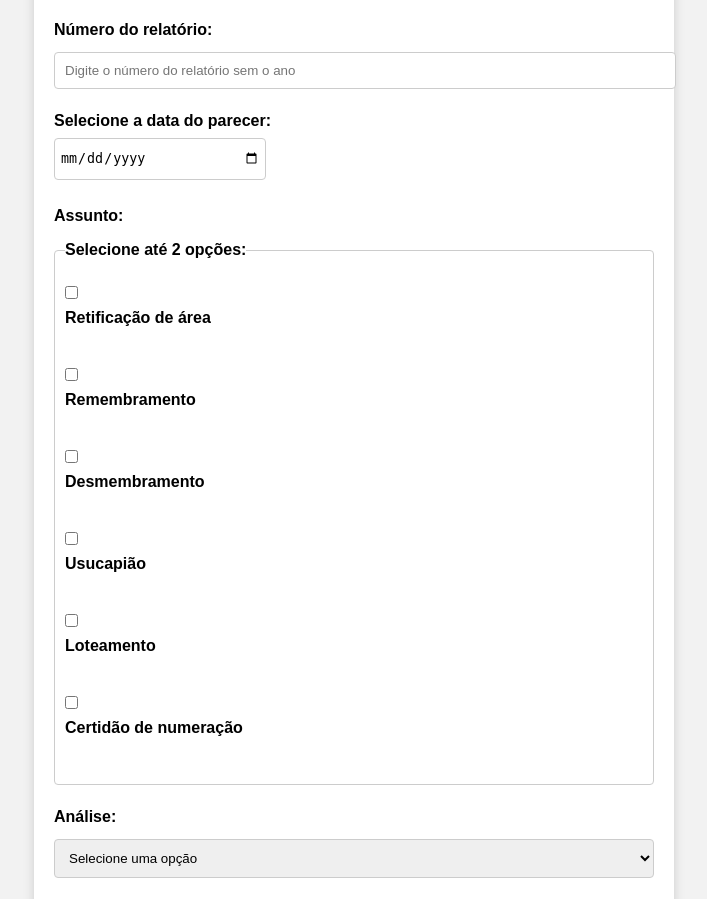
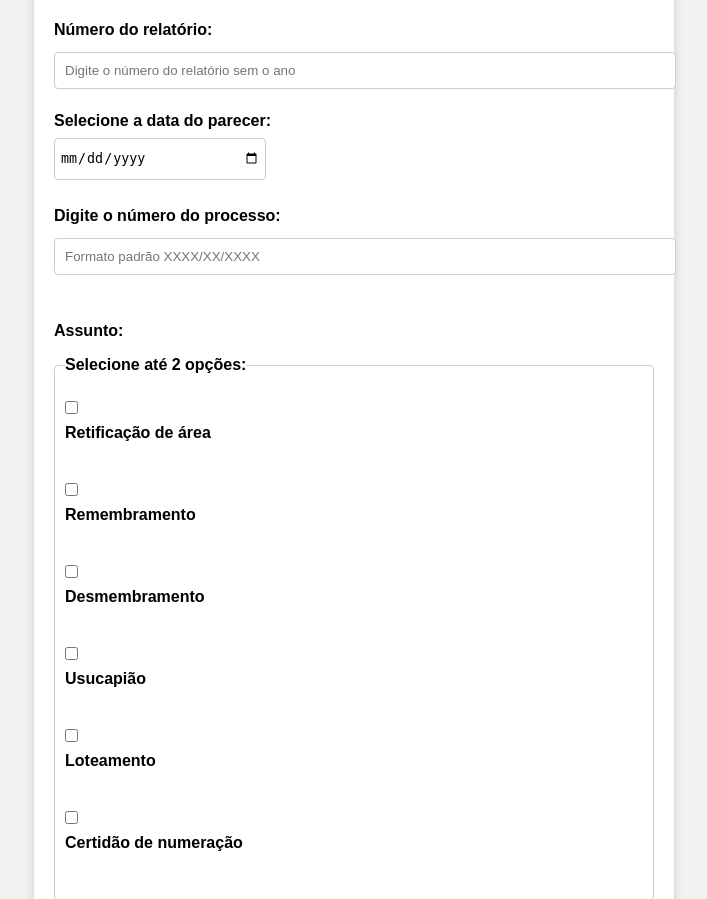
Before and after one commit to Fabricio-carmo96/Relatorio_tecnico_processos, a PHP site: page / in a window 1280 px wide. Shown: the part 522-1421 px from the top of the page, without its empty margins (286-993 px from the left). Run offline with PHP 8.4, Linux system fonts and the light colour scheme.

Commit message:
n_processo, n_relatorio, botão download

```diff
--- a/index.php
+++ b/index.php
@@ -164,6 +164,9 @@ include_once 'conexao.php';
     <label for="data-parecer">Selecione a data do parecer:</label>
       <input type="date" id="data-parecer" name="data-parecer">
   </br></br>
+    <label for="n_processo">Digite o número do processo:</label>
+      <input type="text" id="n_processo" name="n_processo" pattern="\d{4}\/\d{2}\/\d{4}" required placeholder="Formato padrão XXXX/XX/XXXX">
+</br></br>
       <label for="assunto">Assunto:</label>
     <fieldset>
         <legend>Selecione até 2 opções:</legend>
@@ -366,6 +369,8 @@ if ($_SERVER["REQUEST_METHOD"] == "POST") {
       $profissoes[] = $profissao;
       $creas[] = $crea;
     }
+    $n_processo = $_POST['n_processo'];
+    $n_relatorio = $_POST['n_relatorio'];
     $anoAtual = date("Y");
     $data_recebimento = $_POST['data-recebimento'];
     $data_formatada = date('d-m-Y', strtotime($data_recebimento));
@@ -398,7 +403,7 @@ if ($_SERVER["REQUEST_METHOD"] == "POST") {
     }
     $matNao_existente = isset($_POST['MatnaoExistente']) ? true : false;
     if ($matNao_existente) {
-      $matriculaImovel = "Não existe";
+      $matriculaImovel = "Não anexado ao processo";
       $textMatricula = "Devido a não existência de matrícula, a área técnica se exime de qualquer responsabilidade sobre o processo de afirmação de propriedade. Nos atendo à comparação do levantamento planimétrico com o registro da ortofoto em prefeitura. É importante afirmar que a escritura de compra e venda se trata de acordo bilateral entre o comprador e o vendedor, portanto não é um documento oficial para afirmação de propriedade.";
     } else {
       $matriculaImovel = $_POST['matricula'];
@@ -502,25 +507,25 @@ if ($_SERVER["REQUEST_METHOD"] == "POST") {
     $textGeral ='';
 
     if ($deslocamento == "deslNao" && $sobreposicao == "sobNao" && $invasao == "invNao" && $diferenca == "difNao") {
-      $textGeral = 'Após verificação dos arquivos apresentados à Prefeitura Municipal de Itabira referentes ao levantamento realizado, não foram identificados deslocamentos, sobreposições, nem invasão de vias públicas. Recomenda-se que a Prefeitura Municipal de Itabira opte pelo deferimento do processo XXXX/XX/XXXX.';
+      $textGeral = 'Após verificação dos arquivos apresentados à Prefeitura Municipal de Itabira referentes ao levantamento realizado, não foram identificados deslocamentos, sobreposições, nem invasão de vias públicas. Recomenda-se que a Prefeitura Municipal de Itabira opte pelo deferimento do processo '.$n_processo.'.';
     }
     else if ($deslocamento == "deslNao" && $sobreposicao == "sobNao" && $invasao == "invNao" && $diferenca == "difSim") {
-      $textGeral = 'Após verificação dos arquivos apresentados à Prefeitura Municipal de Itabira referentes ao levantamento realizado, não foram identificados deslocamentos, sobreposições, nem invasão de vias públicas. Entretanto, foi identificada divergência entre a área da planta e do memorial descritivo. Recomenda-se que a Prefeitura Municipal de Itabira opte pelo indeferimento do processo XXXX/XX/XXXX, devido à diferença de '.$inputDiferenca .'  entre a área da planta e do memorial descritivo. Após a adequação, o processo se torna apto ao deferimento. OBS: Ao refazer o levantamento planimétrico, favor se atentar na precisão do memorial descritivo. A área da planta e do memorial deverão ser isométricas, em todas as casas decimais.';
+      $textGeral = 'Após verificação dos arquivos apresentados à Prefeitura Municipal de Itabira referentes ao levantamento realizado, não foram identificados deslocamentos, sobreposições, nem invasão de vias públicas. Entretanto, foi identificada divergência entre a área da planta e do memorial descritivo. Recomenda-se que a Prefeitura Municipal de Itabira opte pelo indeferimento do processo '.$n_processo.', devido à diferença de '.$inputDiferenca .'  entre a área da planta e do memorial descritivo. Após a adequação, o processo se torna apto ao deferimento. OBS: Ao refazer o levantamento planimétrico, favor se atentar na precisão do memorial descritivo. A área da planta e do memorial deverão ser isométricas, em todas as casas decimais.';
     }
     else if ($deslocamento == "deslSim" && $sobreposicao == "sobSim" && $invasao == "invSim" && $diferenca == "difNao") {
-      $textGeral ='Em visita a campo checou-se o levantamento apresentado. Foi conferido quanto à indagação de deslocamento e verificou-se que o levantamento planimétrico entregue à Prefeitura Municipal de Itabira apresenta avanço em relação a via pública, além de sobreposição com o lote vizinho '.$resultado.'. Aconselha-se o indeferimento do processo XXXX/XX/XXXX pela sobreposição à propriedade confinante '.$resultado.' e avanço em relação à via '.$inputInvasão.'.';
+      $textGeral ='Em visita a campo checou-se o levantamento apresentado. Foi conferido quanto à indagação de deslocamento e verificou-se que o levantamento planimétrico entregue à Prefeitura Municipal de Itabira apresenta avanço em relação a via pública, além de sobreposição com o lote vizinho '.$resultado.'. Aconselha-se o indeferimento do processo '.$n_processo.' pela sobreposição à propriedade confinante '.$resultado.' e avanço em relação à via '.$inputInvasão.'.';
     }
     else if ($deslocamento == "deslSim" && $sobreposicao == "sobSim" && $invasao == "invSim" && $diferenca == "difSim") {
-      $textGeral = 'Em visita a campo checou-se o levantamento apresentado. Foi conferido quanto à indagação de deslocamento e verificou-se que o levantamento planimétrico entregue à Prefeitura Municipal de Itabira apresenta avanço em relação a via pública, além de sobreposição com o lote vizinho '.$resultado.'. Além disso, foi identificada divergência entre a área da planta e do memorial descritivo. Aconselha-se o indeferimento do processo XXXX/XX/XXXX pela sobreposição à propriedade confinante '.$resultado.', avanço em relação à via '.$inputInvasão.'. e pela diferença de '.$inputDiferenca.' entre a área da planta e do memorial descritivo. OBS: Ao refazer o levantamento planimétrico, favor se atentar na precisão do memorial descritivo. A área da planta e do memorial deverão ser isométricas, em todas as casas decimais.';
+      $textGeral = 'Em visita a campo checou-se o levantamento apresentado. Foi conferido quanto à indagação de deslocamento e verificou-se que o levantamento planimétrico entregue à Prefeitura Municipal de Itabira apresenta avanço em relação a via pública, além de sobreposição com o lote vizinho '.$resultado.'. Além disso, foi identificada divergência entre a área da planta e do memorial descritivo. Aconselha-se o indeferimento do processo '.$n_processo.' pela sobreposição à propriedade confinante '.$resultado.', avanço em relação à via '.$inputInvasão.'. e pela diferença de '.$inputDiferenca.' entre a área da planta e do memorial descritivo. OBS: Ao refazer o levantamento planimétrico, favor se atentar na precisão do memorial descritivo. A área da planta e do memorial deverão ser isométricas, em todas as casas decimais.';
     }
     else if ($deslocamento == "deslSim" && $sobreposicao == "sobSim" && $invasao == "invNao" && $diferenca == "difSim") {
-      $textGeral = 'Em visita a campo checou-se o levantamento apresentado. Foi conferido quanto à indagação de deslocamento e verificou-se que o levantamento planimétrico entregue à Prefeitura Municipal de Itabira apresenta sobreposição com o lote vizinho '.$resultado.'. Também foi identificada divergência entre a área da planta e do memorial descritivo. Aconselha-se o indeferimento do processo XXXX/XX/XXXX pela sobreposição à propriedade confinante '.$resultado.' e pela diferença de '.$inputDiferenca.'  entre a área da planta e do memorial descritivo. OBS: Ao refazer o levantamento planimétrico, favor se atentar na precisão do memorial descritivo. A área da planta e do memorial deverão ser isométricas, em todas as casas decimais.';
+      $textGeral = 'Em visita a campo checou-se o levantamento apresentado. Foi conferido quanto à indagação de deslocamento e verificou-se que o levantamento planimétrico entregue à Prefeitura Municipal de Itabira apresenta sobreposição com o lote vizinho '.$resultado.'. Também foi identificada divergência entre a área da planta e do memorial descritivo. Aconselha-se o indeferimento do processo '.$n_processo.' pela sobreposição à propriedade confinante '.$resultado.' e pela diferença de '.$inputDiferenca.'  entre a área da planta e do memorial descritivo. OBS: Ao refazer o levantamento planimétrico, favor se atentar na precisão do memorial descritivo. A área da planta e do memorial deverão ser isométricas, em todas as casas decimais.';
     }
     else if ($deslocamento == "deslSim" && $sobreposicao == "sobSim" && $invasao == "invNao" && $diferenca == "difNao") {
-      $textGeral = 'Em visita a campo checou-se o levantamento apresentado. Foi conferido quanto à indagação de deslocamento e verificou-se que o levantamento planimétrico entregue à Prefeitura Municipal de Itabira apresenta sobreposição com o lote vizinho '.$resultado.'. Aconselha-se o indeferimento do processo XXXX/XX/XXXX pela sobreposição à propriedade confinante '.$resultado.'.';
+      $textGeral = 'Em visita a campo checou-se o levantamento apresentado. Foi conferido quanto à indagação de deslocamento e verificou-se que o levantamento planimétrico entregue à Prefeitura Municipal de Itabira apresenta sobreposição com o lote vizinho '.$resultado.'. Aconselha-se o indeferimento do processo '.$n_processo.' pela sobreposição à propriedade confinante '.$resultado.'.';
     }
     else if ($deslocamento == "deslSim" && $sobreposicao == "sobNao" && $invasao == "invSim" && $diferenca == "difNao") {
-      $textGeral = 'Em visita a campo checou-se o levantamento apresentado. Foi conferido quanto à indagação de deslocamento e verificou-se que o levantamento planimétrico entregue à Prefeitura Municipal de Itabira apresenta avanço em relação a via pública. Além disso, foi identificada divergência entre a área da planta e do memorial descritivo. Aconselha-se o indeferimento do processo XXXX/XX/XXXX pelo avanço em relação à via '.$inputInvasão. 'e pela diferença de '.$inputDiferenca.'  entre a área da planta e do memorial descritivo. OBS: Ao refazer o levantamento planimétrico, favor se atentar na precisão do memorial descritivo. A área da planta e do memorial deverão ser isométricas, em todas as casas decimais.';
+      $textGeral = 'Em visita a campo checou-se o levantamento apresentado. Foi conferido quanto à indagação de deslocamento e verificou-se que o levantamento planimétrico entregue à Prefeitura Municipal de Itabira apresenta avanço em relação a via pública. Além disso, foi identificada divergência entre a área da planta e do memorial descritivo. Aconselha-se o indeferimento do processo '.$n_processo.' pelo avanço em relação à via '.$inputInvasão. 'e pela diferença de '.$inputDiferenca.'  entre a área da planta e do memorial descritivo. OBS: Ao refazer o levantamento planimétrico, favor se atentar na precisão do memorial descritivo. A área da planta e do memorial deverão ser isométricas, em todas as casas decimais.';
     } else {
       echo '<script>alert("O conjunto de opções (Deslocamento, Sobreposição, Invasão e Diferença) que você escolheu ainda não está cadastrado no sistema");</script>';
     }
@@ -532,6 +537,7 @@ $dateString = utf8_encode(ucwords(strftime('%A')).', '.strftime('%d').' de '.ucw
 
 
 if (isset($_POST['enviar'])) {
+  $filename = "Relatório_Tecnico_".".docx";
 $phpWord = new \PhpOffice\PhpWord\PhpWord();
 
 $section = $phpWord->addSection();
@@ -597,7 +603,7 @@ for ($i = 0; $i < count($nomes); $i++) {
 $cell3 = $table->addCell(2500);
 $cell3->addText('Recebimento – Revisão');
 $cell3->addTextBreak();
-$cell3->addText($data_formatada . ' - ' .$revisao);
+$cell3->addText($data_formatada . ' – ' .$revisao);
 $cell4 = $table->addCell(1800);
 $cell4->addText('Data parecer:');
 $cell4->addTextBreak();
@@ -605,7 +611,7 @@ $cell4->addText($data_parecer_formatada);
 
 $header->addTextBreak();
 //header title
-$header->addText('RELATÓRIO TÉCNICO nº', $headerFontStyle, $paragraphStyle);
+$header->addText('RELATÓRIO TÉCNICO nº'.$n_relatorio.'/'.$anoAtual, $headerFontStyle, $paragraphStyle);
 //////////////////////////////////fim da header////////////////////////////
 
 $section->addText($texto_assunto. "\t\t\t\t" . $analises .'ª análise', $contentfontStyle);
@@ -631,8 +637,16 @@ for ($i = 0; $i < count($nomes); $i++) {
   $section->addText($creas[$i], null, array('size' => 12));
   $section->addText("");
 }
-$writer = \PhpOffice\PhpWord\IOFactory::createWriter($phpWord, 'Word2007');
-$writer->save('exemplo.docx');
+
+$objWriter = \PhpOffice\PhpWord\IOFactory::createWriter($phpWord, 'Word2007');
+$objWriter->save($filename);
+
+echo "<a id='BtBaixar' href='http://localhost\Relatorio_tecnico_processos/".$filename."' class ='btn btn-primary' download>Download</a>";
+
+echo '<div hidden><form > <input type="text" value="'.$filename.'" name="baixado">
+       <input type="submit" id="baixado"> </form></div>';
+
+echo "<b>".$filename."</b>";
 }
 
 ?>
@@ -691,6 +705,12 @@ function mostrarOutros() {
 
 </script>
 <script>
+const BtDownload = document.getElementById('BtBaixar');
+	const Baixado = document.getElementById('baixado');
+	BtDownload.addEventListener('click', function(){
+		alert('Arquivo gerado com sucesso, clique em OK para baixar');
+		Baixado.click();
+  });
 var outrosCheckbox = document.querySelector('input[name="dados[]"][value="Outras"]');
 var outrosCampos = document.getElementById("outrosCampos");
 outrosCheckbox.addEventListener("change", function() {
```
Also changed, not shown: 2 other files.
